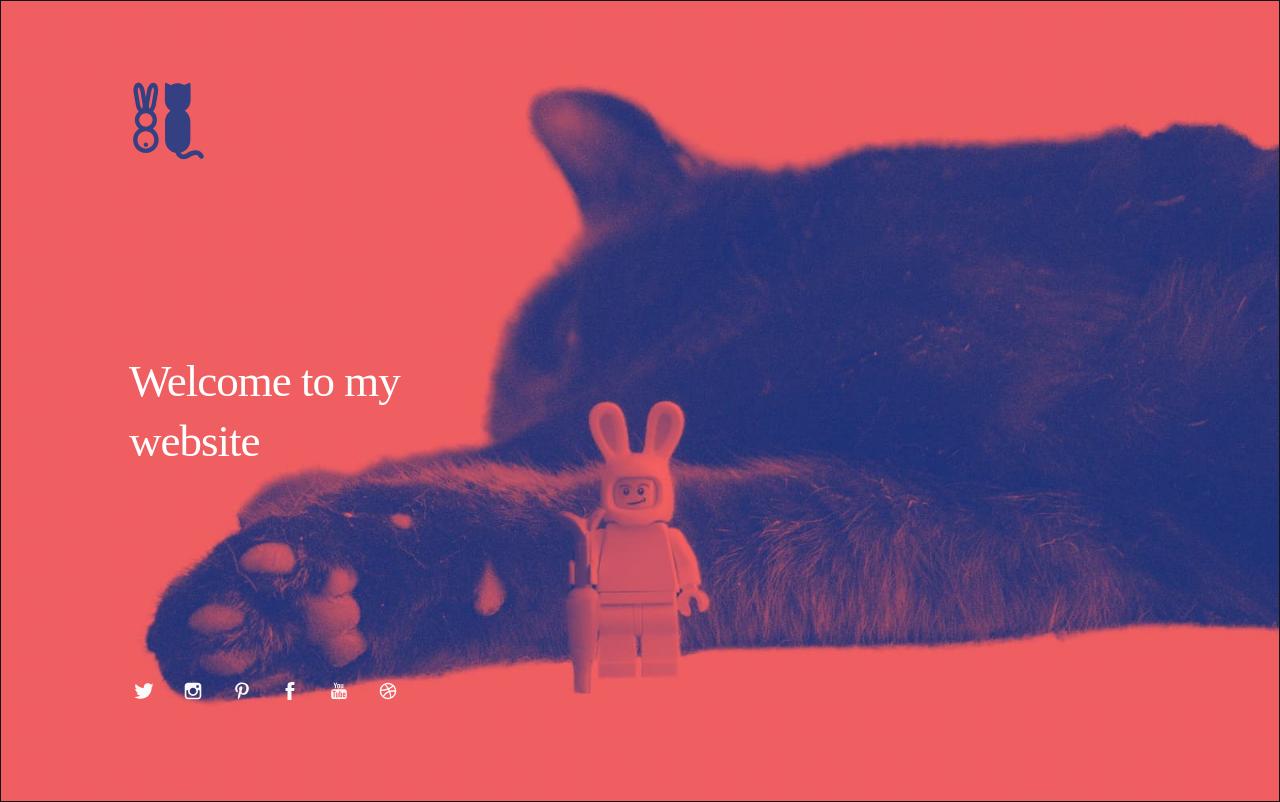
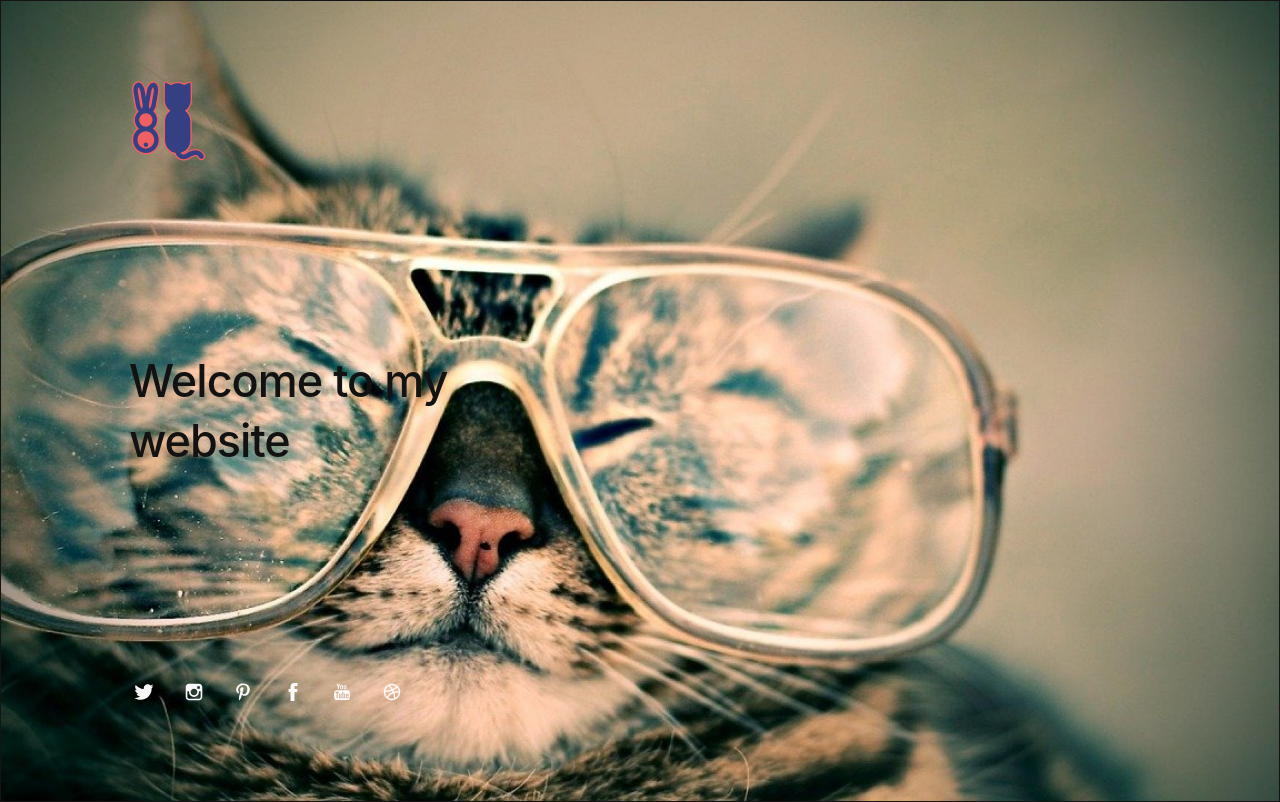
Before and after one commit to R0SA11A/R0SA11A.github.io, a plain HTML site: page index.html in a window 1280 px wide. Drawn offline with Linux system fonts and the light colour scheme.

Commit message:
änderung bild
änderung bild

```diff
--- a/assets/css/me.css
+++ b/assets/css/me.css
@@ -198,14 +198,14 @@ html {
 body.page-template-page-fullsingle-me {
   height: 100vh;
   background-color: #141414;
-  font-family: -apple-system, BlinkMacSystemFont, 'Segoe UI', Roboto, Oxygen, Ubuntu, Cantarell, 'Open Sans', 'Helvetica Neue', sans-serif
+  font-family: -apple-system, BlinkMacSystemFont, 'Segoe UI', Roboto, Oxygen, Ubuntu, Cantarell, 'Open Sans', 'Helvetica Neue', sans-serif;
   font-weight: 500;
   font-size: 45px;
   line-height: 60px;
   letter-spacing: -0.5px;
-  color: #999999;
-  color: #fff;
-  background-image: url('../../images/hur.jpg');
+
+  color: rgb(19, 18, 18);
+  background-image: url('../../images/cat-984097_1280.jpg');
   background-position: center center;
   background-size: cover;
   margin: 1px;
```
Also changed, not shown: images/cat-984097_1280.jpg (added).
